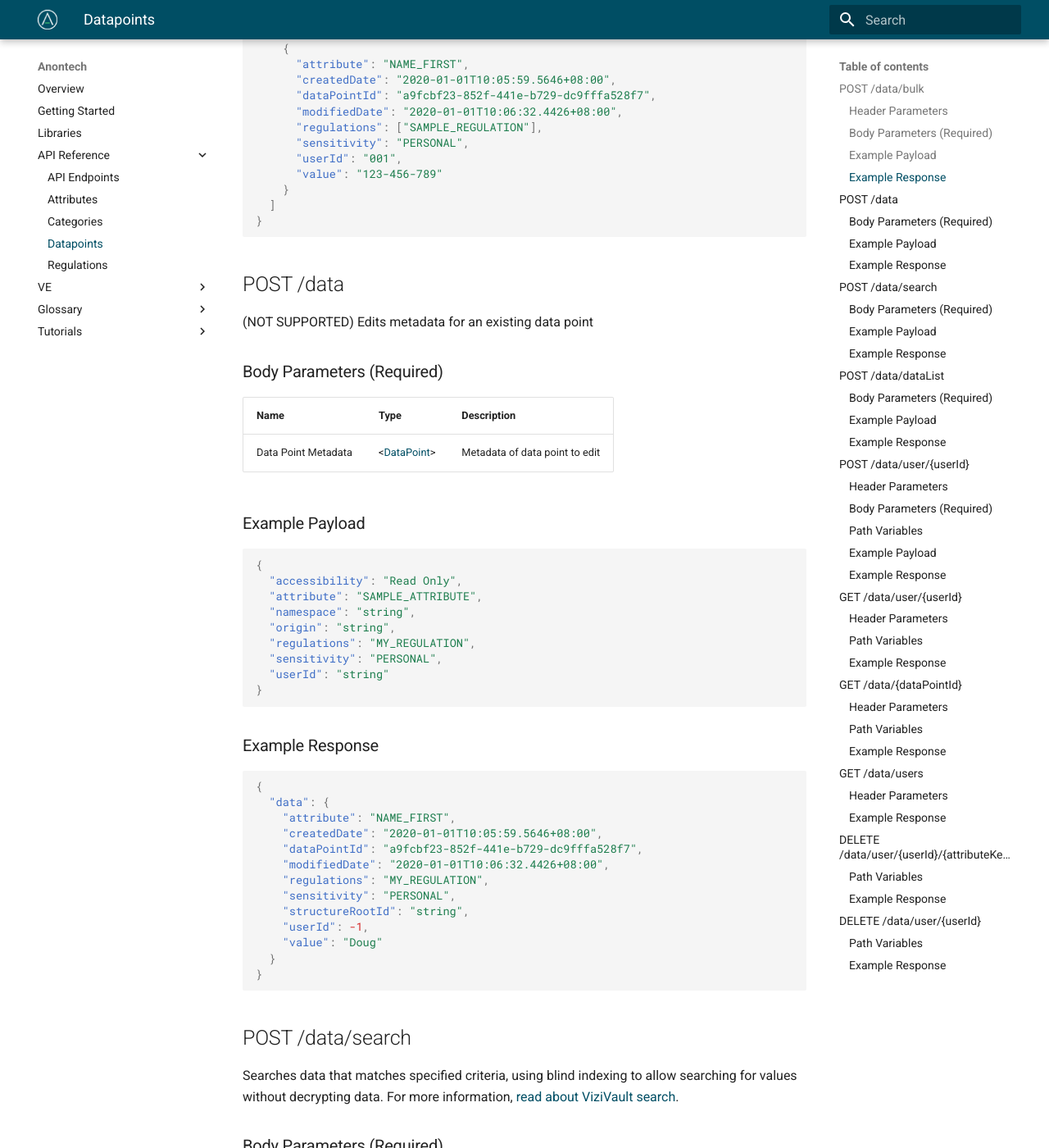
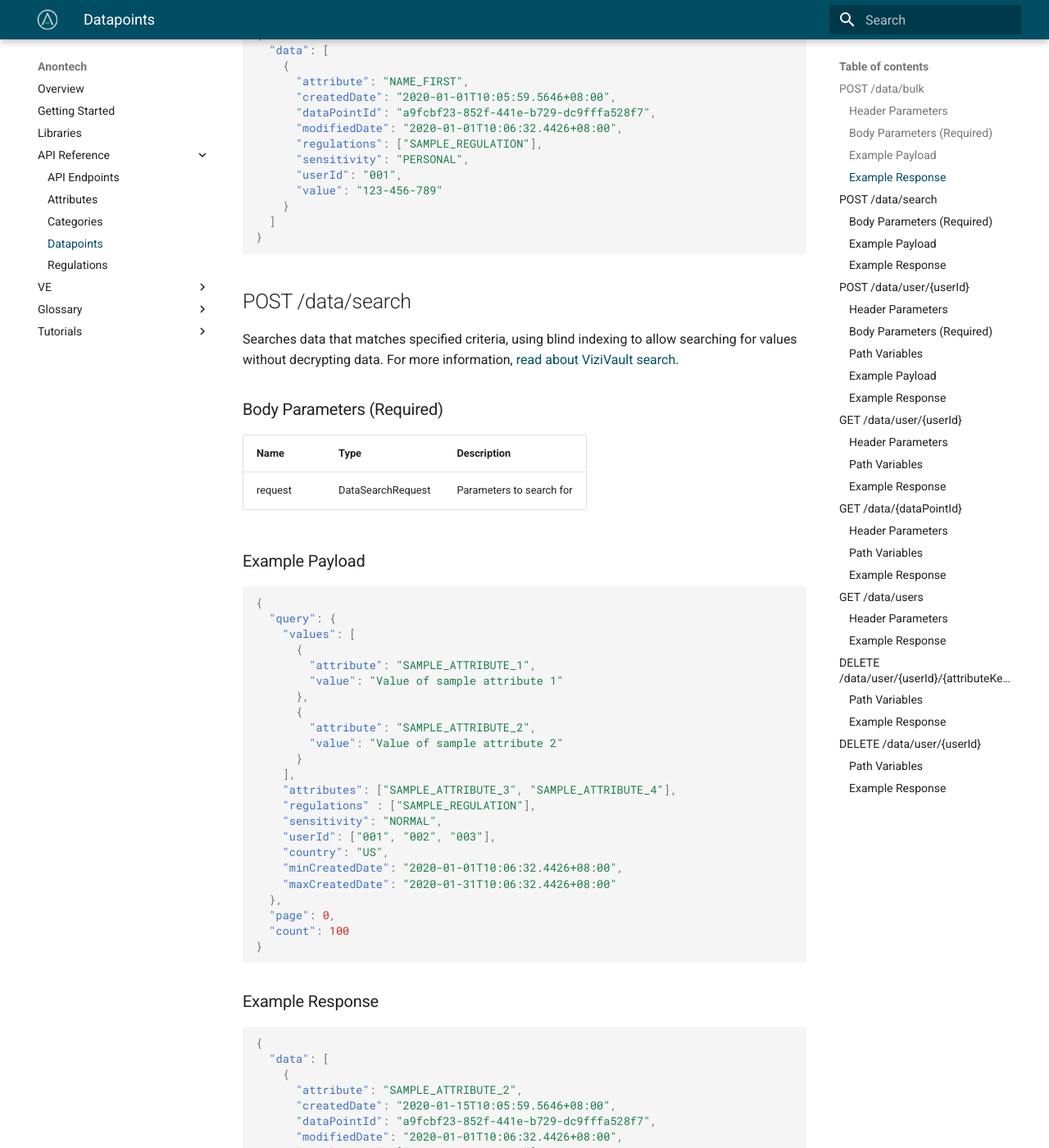
Before and after one commit to anontechnology/documentation, an MkDocs documentation site: the page built from docs/API Reference/datapoints.md, in a window 1280 px wide and 1400 px high, scrolled down 1145 px. Shown: the whole window at 82% size. Built offline with MkDocs 1.6.1 and Material for MkDocs 9.7.7, drawn with Linux system fonts in a browser that asks for light colours; some of the changed text lies outside the part shown.

Commit message:
removed documentation for obsolete endpoints

````diff
--- a/docs/API Reference/datapoints.md
+++ b/docs/API Reference/datapoints.md
@@ -52,46 +52,6 @@ Stores data for multiple users simultaneously.
       "value": "123-456-789"
     }
   ]
-}
-```
-
-## POST /data
-(NOT SUPPORTED)
-Edits metadata for an existing data point
-
-### Body Parameters (Required)
-|Name                |Type                           |Description                     |
-|--------------------|-------------------------------|--------------------------------|
-|Data Point Metadata |<[DataPoint](/glossary/data-point)\>|Metadata of data point to edit  |
-
-
-### Example Payload
-```json
-{
-  "accessibility": "Read Only",
-  "attribute": "SAMPLE_ATTRIBUTE",
-  "namespace": "string",
-  "origin": "string",
-  "regulations": "MY_REGULATION",
-  "sensitivity": "PERSONAL",
-  "userId": "string"
-}
-```
-
-### Example Response
-```json
-{
-  "data": {
-    "attribute": "NAME_FIRST",
-    "createdDate": "2020-01-01T10:05:59.5646+08:00",
-    "dataPointId": "a9fcbf23-852f-441e-b729-dc9fffa528f7",
-    "modifiedDate": "2020-01-01T10:06:32.4426+08:00",
-    "regulations": "MY_REGULATION",
-    "sensitivity": "PERSONAL",
-    "structureRootId": "string",
-    "userId": -1,
-    "value": "Doug"
-  }
 }
 ```
 
@@ -144,43 +104,6 @@ Searches data that matches specified criteria, using blind indexing to allow sea
       "sensitivity": "NORMAL",
       "structureRootId": null,
       "userId": "001",
-    }
-  ]
-}
-```
-
-## POST /data/dataList
-Returns a list of encrypted values for the specified attributes
-
-### Body Parameters (Required)
-|Name                |Type                           |Description                             |
-|--------------------|-------------------------------|----------------------------------------|
-|payload             |DataPointExportDTO             |Object containing specified attributes  |
-
-
-### Example Payload
-```json
-{
-  "attributes": [
-    "SAMPLE_ATTRIBUTE"
-  ]
-}
-```
-
-### Example Response
-```json
-{
-  "data": [
-    {
-      "attribute": "NAME_FIRST",
-      "createdDate": "2020-01-01T10:05:59.5646+08:00",
-      "dataPointId": "a9fcbf23-852f-441e-b729-dc9fffa528f7",
-      "modifiedDate": "2020-01-01T10:06:32.4426+08:00",
-      "regulations": ["SAMPLE_REGULATION"],
-      "sensitivity": "PERSONAL",
-      "structureRootId": null,
-      "userId": "001",
-      "value": "Doug"
     }
   ]
 }
````
Also changed, not shown: other parts of docs/API Reference/datapoints.md (+1 -1 lines), docs/API Reference/api-endpoints.md (+1 -3 lines).
